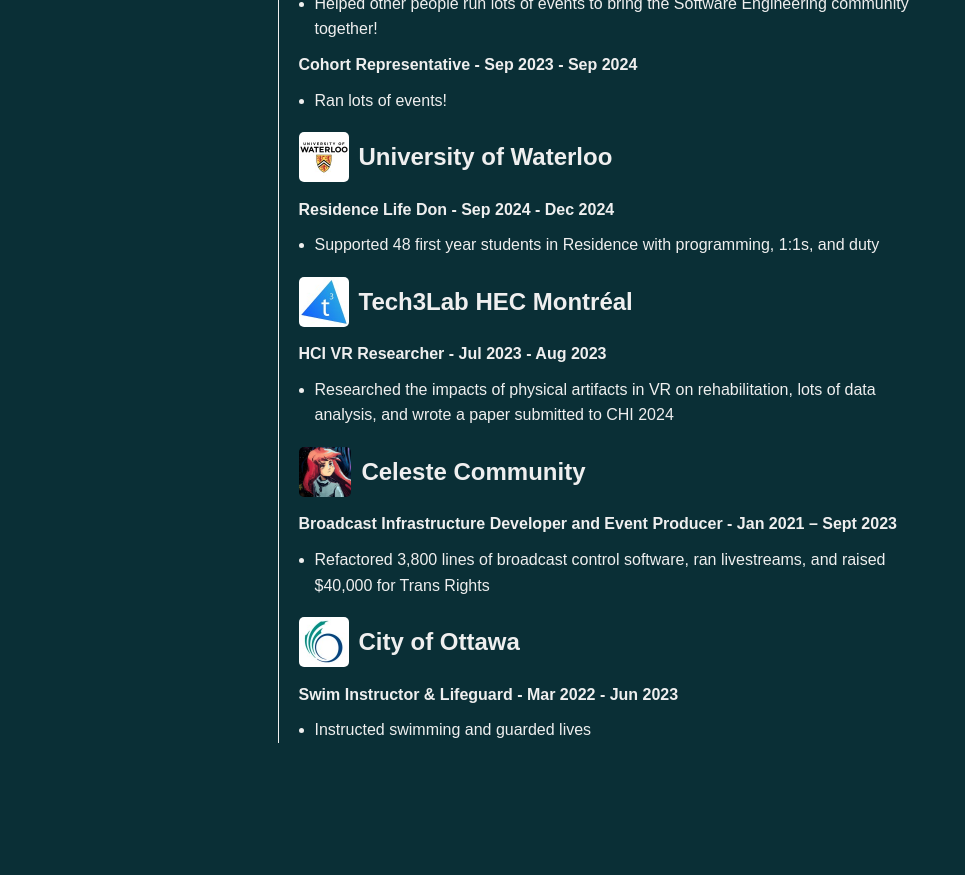
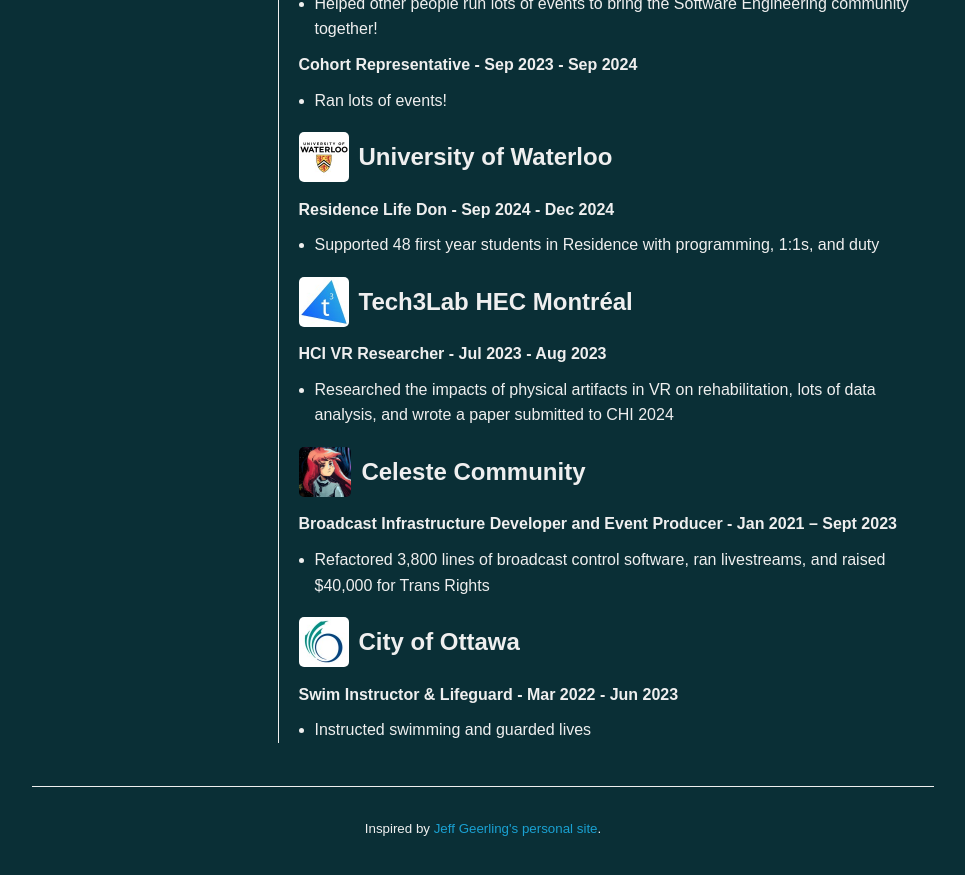
Before and after one commit to SuperZooper3/superzooper3.github.io, a Jekyll site: the page built from index.html, in a window 1280 px wide and 900 px high, scrolled down 1379 px. Shown: the top 875 px of the window, without its empty margins (157-1122 px from the left). Built offline with Jekyll 4.4.1, drawn with Linux system fonts in a browser that asks for light colours; before the commit the page ends 2197 px from its top, so only the background shows below that.

Commit message:
feat: jeff geerling credit

```diff
--- a/index.html
+++ b/index.html
@@ -147,3 +147,11 @@ title: Alex Aumais
         </div>
     </div>
 </section>
+
+
+<hr style="flex-basis: 100%; width: 100%; border: 0; border-top: 1px solid #efefef; margin: 8px 0 4px;">
+<footer style="flex-basis: 100%; width: 100%;">
+    <p style="text-align: center; margin: 4px 0 0;">
+        <small>Inspired by <a href="https://www.jeffgeerling.com/about">Jeff Geerling's personal site</a>.</small>
+    </p>
+</footer>
```
